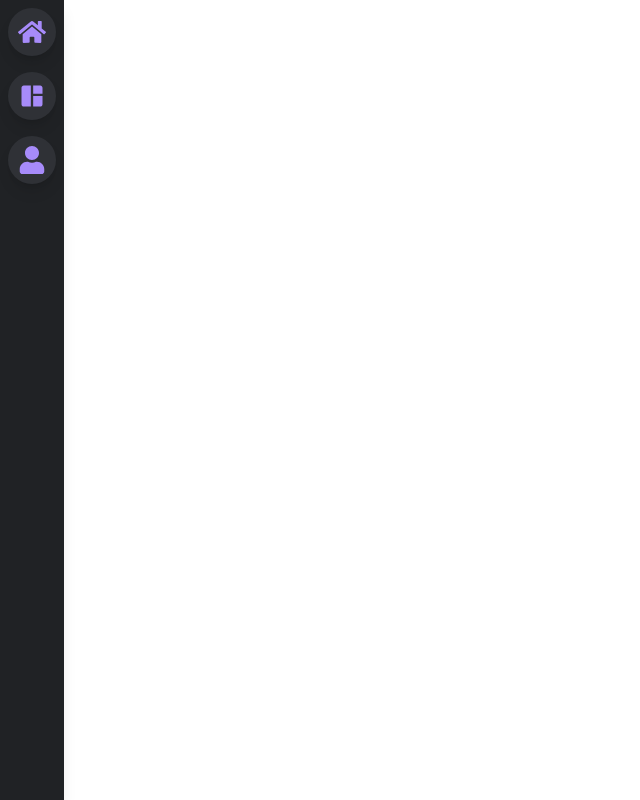
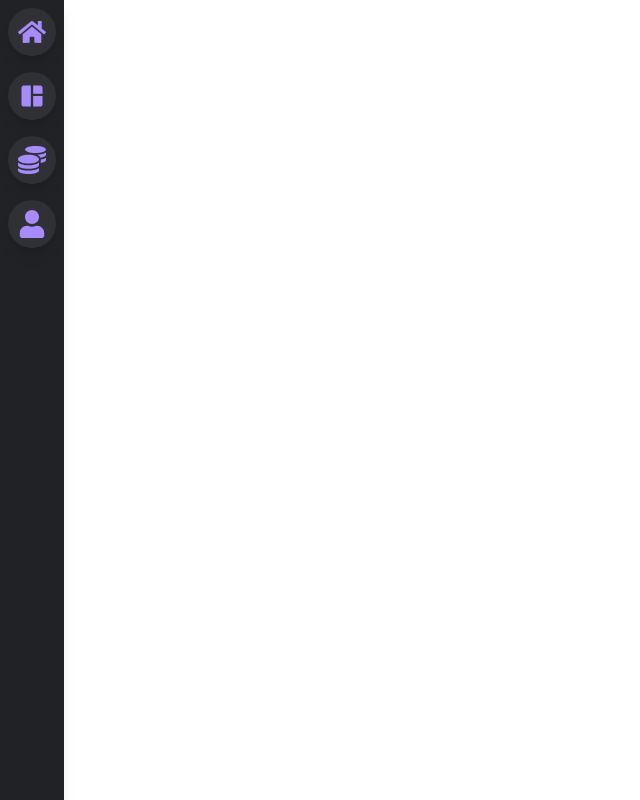
Before and after one commit to vking45/blinders, a React (Create React App) app in the folder app/: page / in a window 1280 px wide. Shown: the whole page, without its empty margins (0-640 px from the left). Built offline with nearby package versions, Linux system fonts and the light colour scheme.

Commit message:
added icons

```diff
--- a/app/src/views/components/SideBar.js
+++ b/app/src/views/components/SideBar.js
@@ -1,4 +1,4 @@
-import { FaHome, FaUser } from 'react-icons/fa';
+import { FaHome, FaUser, FaCoins } from 'react-icons/fa';
 import { MdSpaceDashboard } from 'react-icons/md'
 
 const SideBar = () => {
@@ -6,6 +6,7 @@ const SideBar = () => {
         <div className="fixed top-0 left-0 h-screen w-16 m-0 flex flex-col bg-gray-900 text-white shadow-lg">
             <SideBarIcon icon={<FaHome size='28' />} text='Home' />
             <SideBarIcon icon={<MdSpaceDashboard size='28' />} text='Dashboard' />
+            <SideBarIcon icon={<FaCoins size='28' />} text='Tokens' />
             <SideBarIcon icon={<FaUser size='28' />} text='Profile' />
         </div>
     );
```
